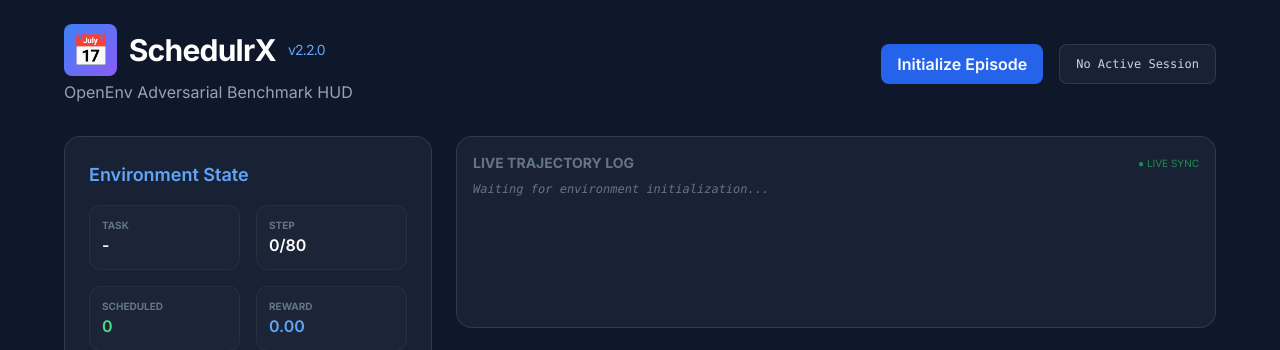
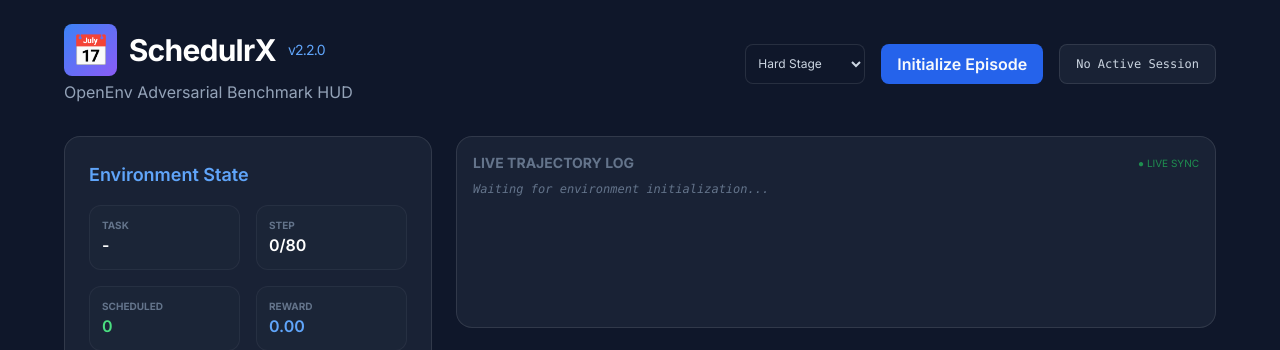
Before and after one commit to Krsnapriya/SchedulrX, a FastAPI app: page / in a window 1280 px wide. Shown: the top 350 px of the page. Run offline with FastAPI, Linux system fonts and the light colour scheme; some libraries are stand-ins or nearby versions.

Commit message:
feat(hud): add difficulty stage selector to diagnostic HUD

```diff
--- a/templates/dashboard.html
+++ b/templates/dashboard.html
@@ -23,6 +23,11 @@
                 <p class="text-slate-400 mt-1">OpenEnv Adversarial Benchmark HUD</p>
             </div>
             <div class="flex gap-4">
+                <select id="task-difficulty" class="bg-slate-900 border border-white/10 rounded-lg px-2 py-1 text-xs text-slate-300">
+                    <option value="easy">Easy Stage</option>
+                    <option value="medium">Medium Stage</option>
+                    <option value="hard" selected>Hard Stage</option>
+                </select>
                 <button onclick="initializeSession()" class="px-4 py-2 rounded-lg bg-blue-600 hover:bg-blue-500 transition-colors font-semibold">Initialize Episode</button>
                 <div id="session-badge" class="px-4 py-2 rounded-lg glass text-slate-300 font-mono text-xs flex items-center">No Active Session</div>
             </div>
@@ -118,12 +123,13 @@
         }
 
         async function initializeSession() {
-            log("Initializing session...", "info");
-            const resp = await fetch(`${API_BASE}/reset?task_name=hard`, { method: 'POST' });
+            const task = document.getElementById('task-difficulty').value;
+            log(`Initializing ${task} stage...`, "info");
+            const resp = await fetch(`${API_BASE}/reset?task_name=${task}`, { method: 'POST' });
             const data = await resp.json();
             session_id = data.session_id;
             document.getElementById('session-badge').textContent = `ID: ${session_id.substring(0, 8)}...`;
-            log(`New Episode Started: ${session_id}`, "success");
+            log(`New Episode Started (${task.toUpperCase()}): ${session_id}`, "success");
             updateState(data.observation);
         }
 
```
